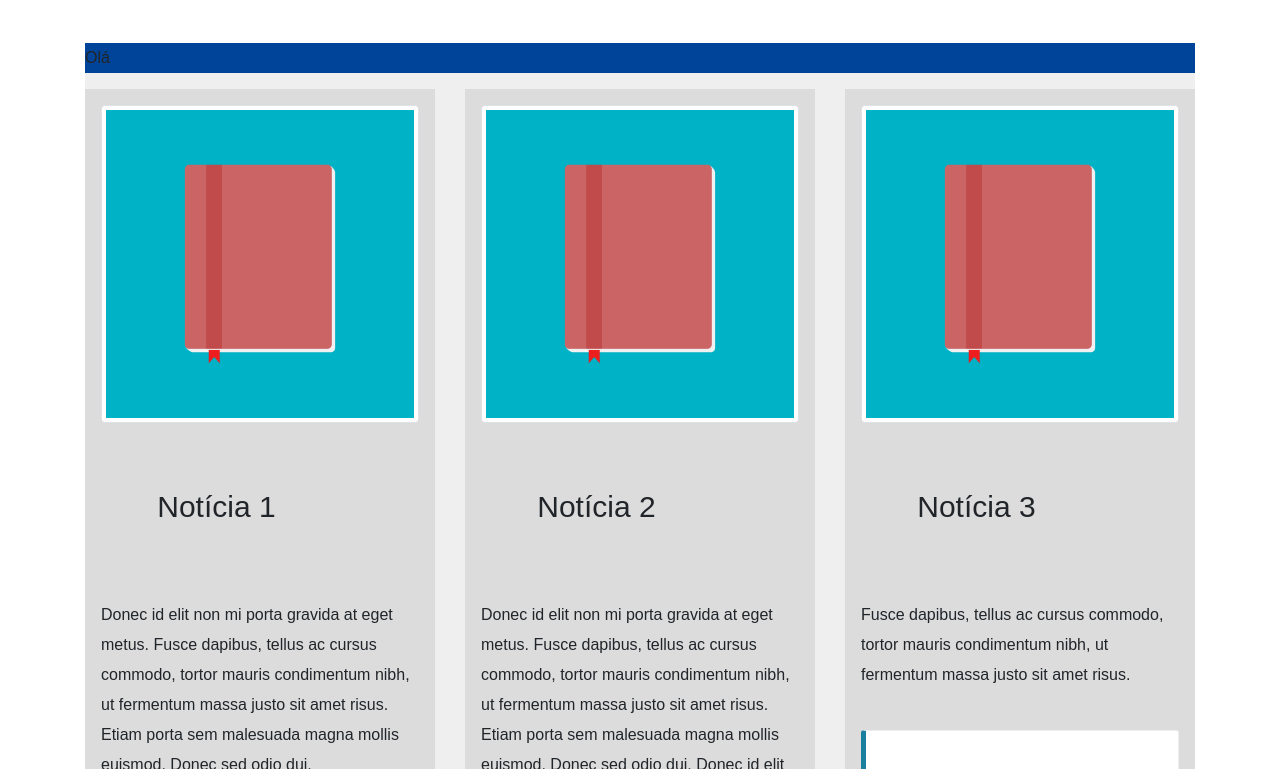
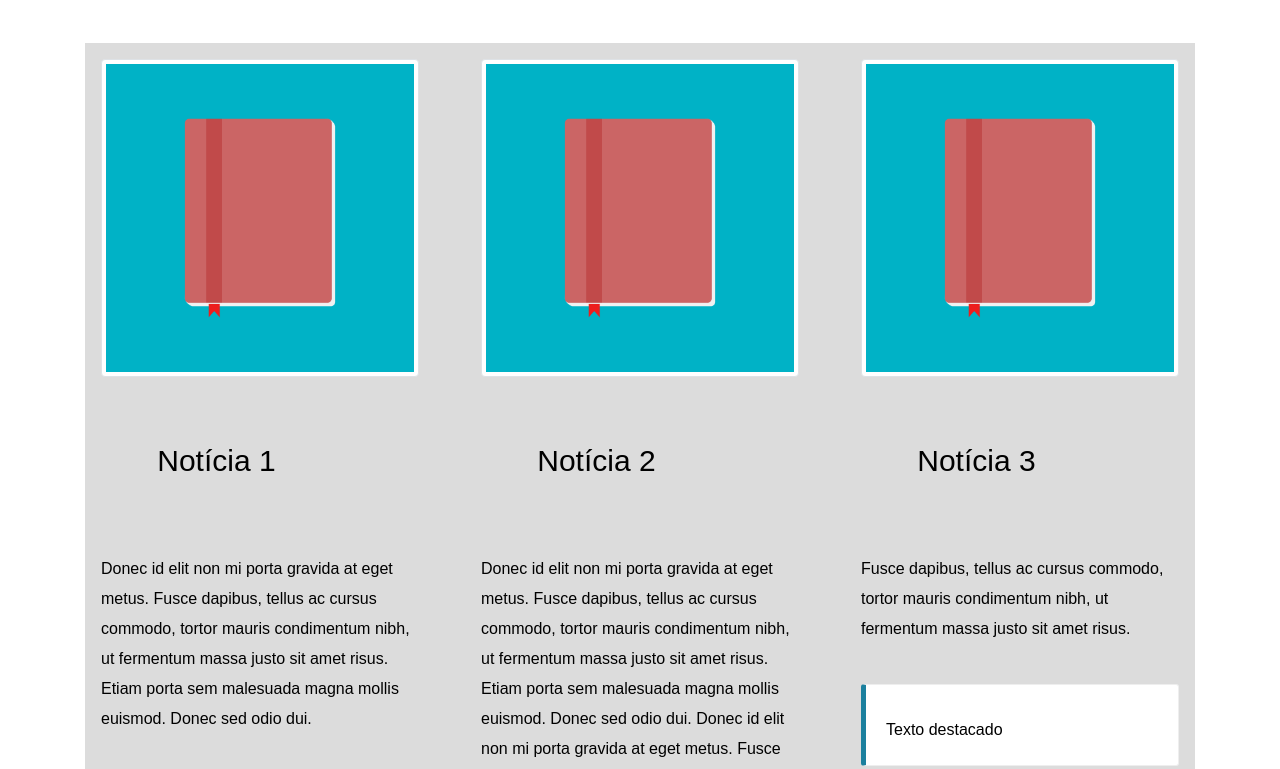
Before and after one commit to leadnews/alts, a plain HTML site: page DI_Research.html in a window 1280 px wide. Shown: the part 619-1388 px from the top of the page. Drawn offline with nearby package versions, Linux system fonts and the light colour scheme.

Commit message:
Update DI_Research.html

```diff
--- a/DI_Research.html
+++ b/DI_Research.html
@@ -15,7 +15,7 @@
       }
 
       section#main .first {
-        background: #004499;
+        background: #DCDCDC;
       }
       h1, h2, h3, h4, h5, h6 {
         padding: 1.875em;
@@ -24,6 +24,7 @@
       }
       h1 {
          font-size: 2.5em;
+         color: #125d62;
       }
       h2 {
         font-size: 1.875em;
@@ -37,10 +38,6 @@
         color: #125d62;
         padding: 1.875em;
         margin: 0.5em 0;
-      }
-
-      header h1 {
-        color: #125d62;
       }
 
       body {
@@ -71,7 +68,7 @@
 
        article {
          background-color: #DCDCDC;
-         font-color: #000;
+         color: #000;
          padding: 1em;
          margin: 0;
 
@@ -98,8 +95,6 @@
 
       <section id="main">
        <div class="first">
-         <p>Olá<p>
-        </div>
         <div class="row">
          <div class="col-sm">
           <article>
@@ -132,6 +127,7 @@
           </article>
          </div>
         </div>
+      </div>
       </section>
 
     <footer>
```
Lines whose indentation alone changed are shown as unchanged.
